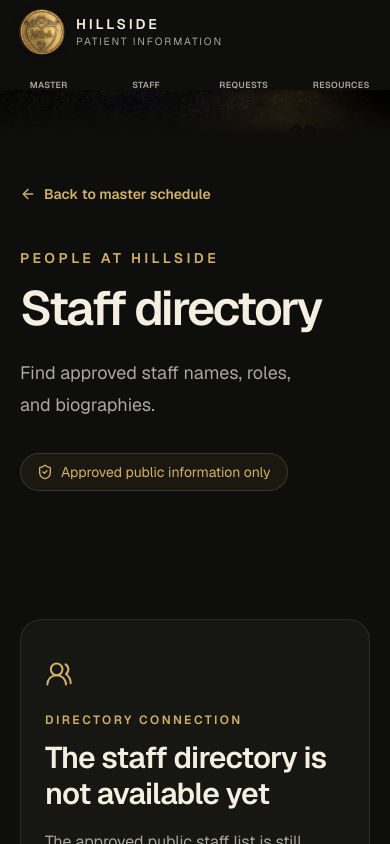
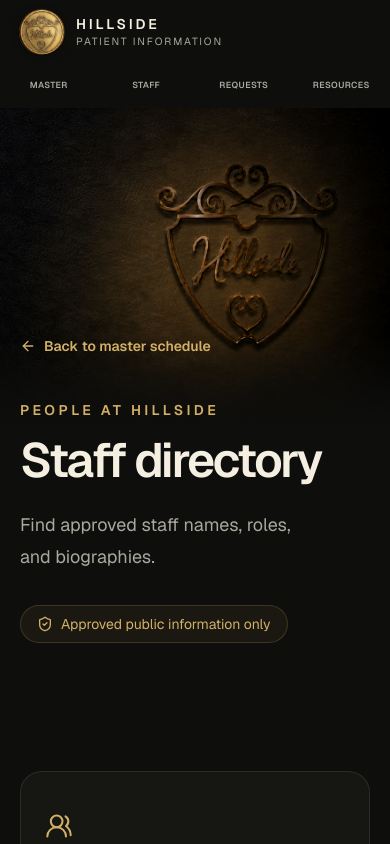
Before and after one commit to Beams123/hillside-patient-site, a Next.js app: page /staff in a window 390 px wide. Shown: the top 844 px of the page. Built offline with nearby package versions, Linux system fonts and the light colour scheme.

Commit message:
Fix mobile ambient banner framing

```diff
--- a/src/app/globals.css
+++ b/src/app/globals.css
@@ -138,6 +138,12 @@
   z-index: 1;
 }
 
+@media (max-width: 47.999rem) {
+  .ambient-hero-section > :not([aria-hidden="true"]) {
+    padding-top: 13.5rem;
+  }
+}
+
 @media (min-width: 48rem) {
   .ambient-hero-section {
     margin-top: 0;
@@ -237,23 +243,6 @@
   opacity: 1;
 }
 
-@media (max-width: 639px) {
-  .ambient-sign-image {
-    -webkit-mask-image: linear-gradient(
-      to bottom,
-      black 0%,
-      black 4%,
-      transparent 23%
-    );
-    mask-image: linear-gradient(
-      to bottom,
-      black 0%,
-      black 4%,
-      transparent 23%
-    );
-  }
-}
-
 @media (prefers-reduced-motion: no-preference) {
   .hillside-coin {
     transition: transform 800ms cubic-bezier(0.34, 1.35, 0.64, 1);
--- a/src/components/ambient-hillside-sign.tsx
+++ b/src/components/ambient-hillside-sign.tsx
@@ -17,18 +17,19 @@ export function AmbientHillsideSign({
         className,
       )}
     >
-      <div className="absolute inset-x-0 top-0 h-[calc(5.625rem+50vw)] sm:h-[32.5rem]">
+      <div className="absolute inset-x-0 top-0 h-[26.75rem] md:h-[32.5rem]">
         <Image
           src="/hillside-sign-ambient-hero-v3.png"
           alt=""
           width={2172}
           height={724}
           priority
-          sizes="150vw"
-          className="ambient-sign-image absolute right-0 top-[5.625rem] h-auto w-[150%] max-w-none brightness-[1.75] sm:hidden"
+          sizes="960px"
+          className="absolute right-0 top-[6.75rem] h-80 w-auto max-w-none brightness-[1.45] md:hidden"
         />
+        <div className="absolute inset-x-0 top-[6.75rem] h-80 bg-[linear-gradient(to_bottom,transparent_70%,rgba(14,14,12,0.68)_88%,#0e0e0c_100%)] md:hidden" />
         <div
-          className="ambient-sign-image absolute inset-0 hidden -translate-y-[42px] bg-cover bg-repeat-x brightness-[1.1] sm:block"
+          className="absolute inset-0 hidden -translate-y-[42px] bg-cover bg-repeat-x brightness-[1.1] md:block"
           style={{
             backgroundImage:
               "url('/hillside-sign-ambient-hero-v3.png')",
@@ -36,7 +37,7 @@ export function AmbientHillsideSign({
               "calc(100% - max(0px, calc((100vw - 80rem) / 2 - 1rem))) top",
           }}
         />
-        <div className="absolute inset-x-0 top-[5.625rem] h-[50vw] bg-[linear-gradient(to_bottom,transparent_82%,rgba(14,14,12,0.7)_94%,#0e0e0c_100%)] sm:inset-0 sm:h-auto sm:bg-[linear-gradient(to_bottom,transparent_42%,rgba(14,14,12,0.68)_70%,#0e0e0c_88%,#0e0e0c_100%)]" />
+        <div className="absolute inset-0 hidden bg-[linear-gradient(to_bottom,transparent_42%,rgba(14,14,12,0.68)_70%,#0e0e0c_88%,#0e0e0c_100%)] md:block" />
       </div>
     </div>
   );
```
